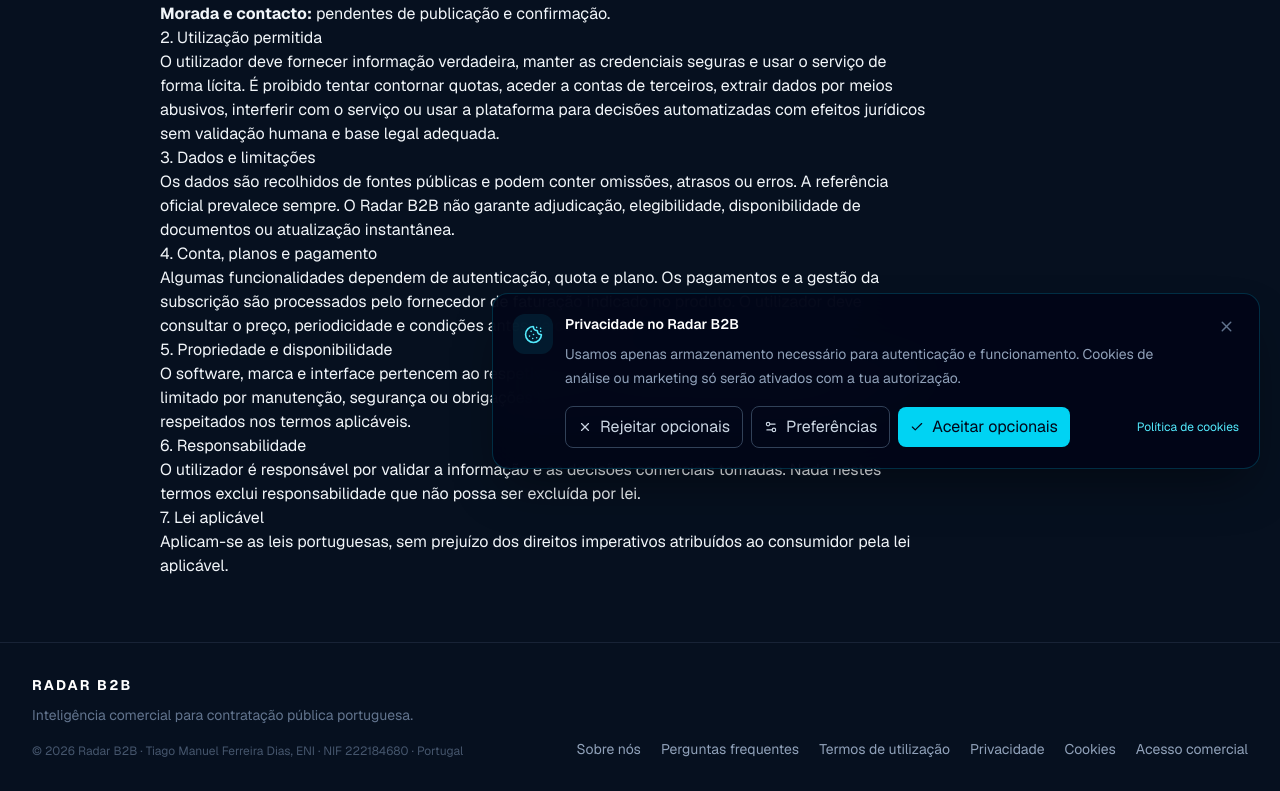
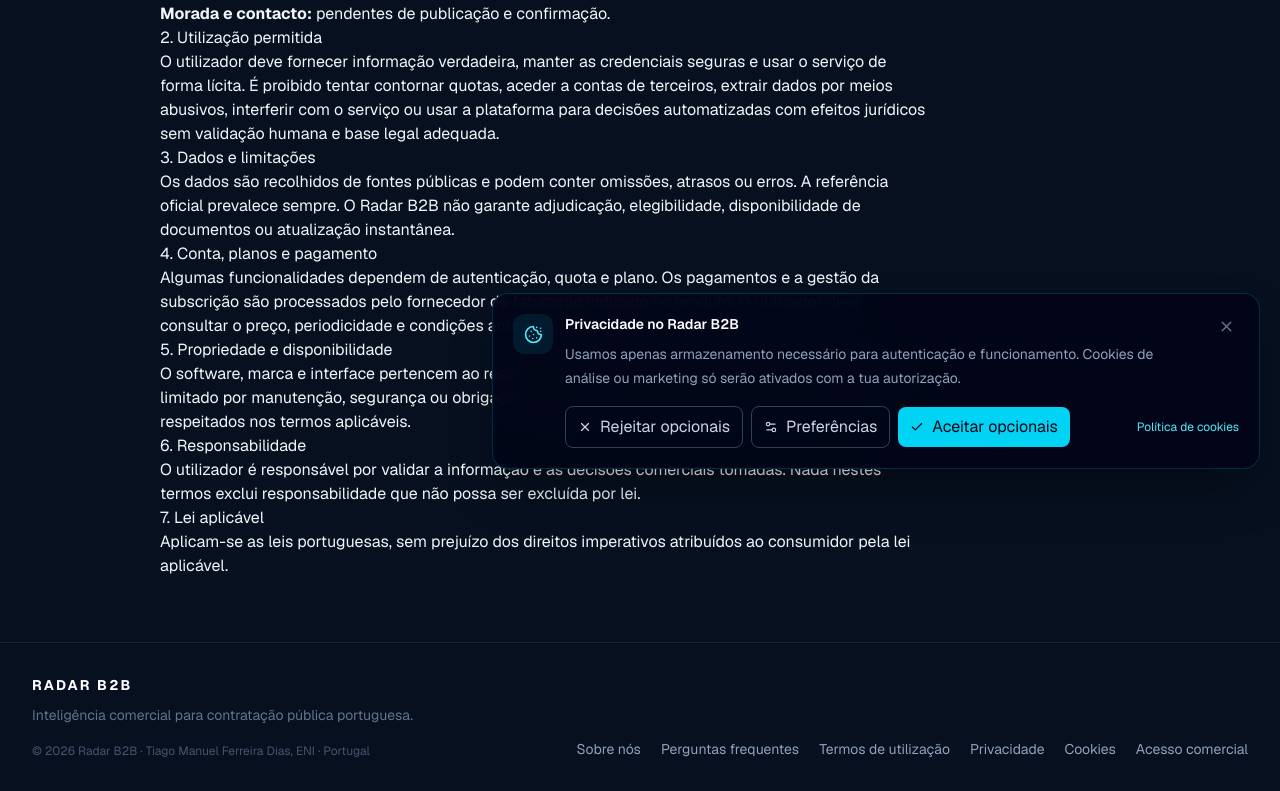
Before and after one commit to neblinas/radarb2b, a Next.js app: page /termos in a window 1280 px wide. Shown: the part 311-1102 px from the top of the page. Built offline with nearby package versions, Linux system fonts and the light colour scheme; no server answers.

Commit message:
Minimize public disclosure of personal tax number

```diff
--- a/src/components/PublicFooter.tsx
+++ b/src/components/PublicFooter.tsx
@@ -17,7 +17,7 @@
         <div>
           <p className="text-sm font-bold tracking-[0.16em] text-white">RADAR B2B</p>
           <p className="mt-2 max-w-md text-sm leading-6 text-slate-500">Inteligência comercial para contratação pública portuguesa.</p>
-          <p className="mt-4 text-xs text-slate-600">© {new Date().getFullYear()} Radar B2B · {legalOperator.name}, ENI · NIF {legalOperator.nif} · {legalOperator.country}</p>
+          <p className="mt-4 text-xs text-slate-600">© {new Date().getFullYear()} Radar B2B · {legalOperator.name}, ENI · {legalOperator.country}</p>
         </div>
         <nav aria-label="Informação legal" className="flex flex-wrap gap-x-5 gap-y-3 text-sm text-slate-400">
           {legalLinks.map(([label, href]) => <Link key={href} href={href} className="transition hover:text-cyan-300">{label}</Link>)}
```
